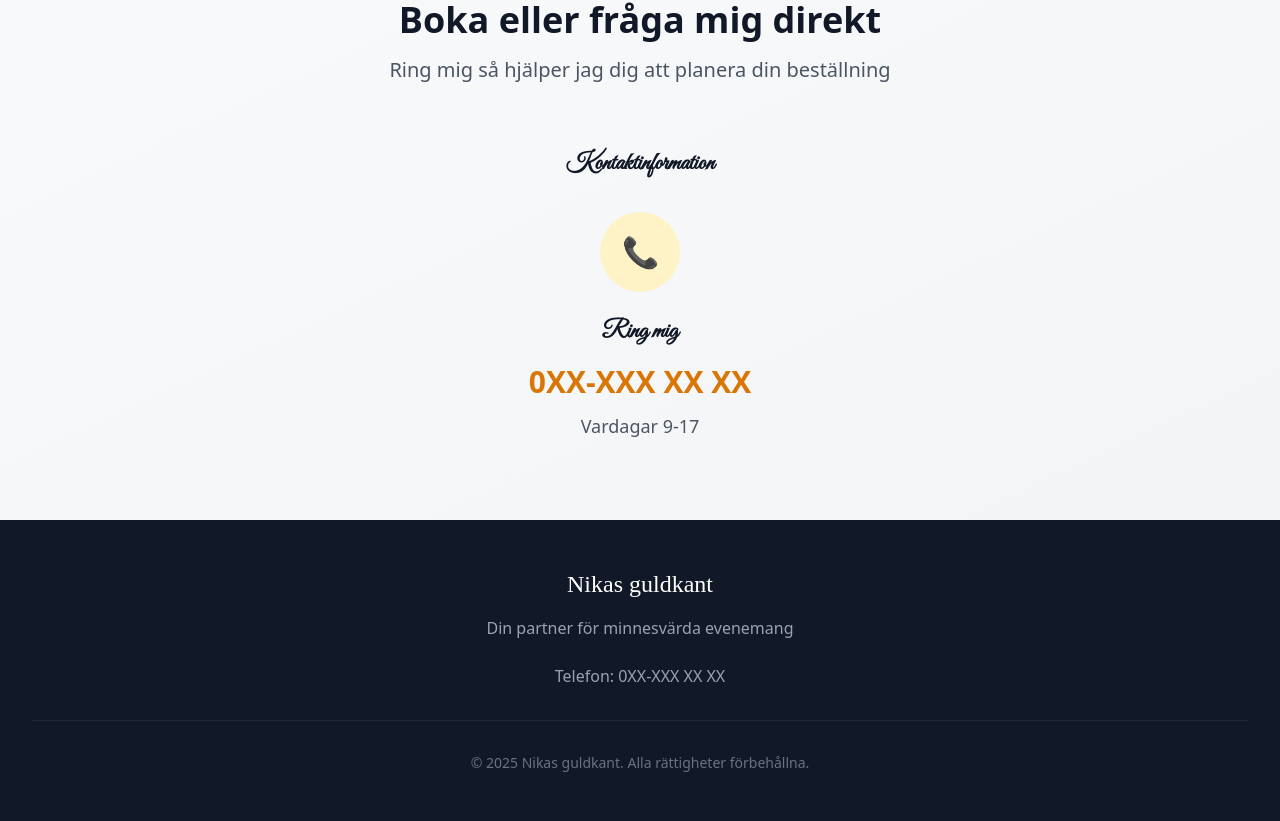
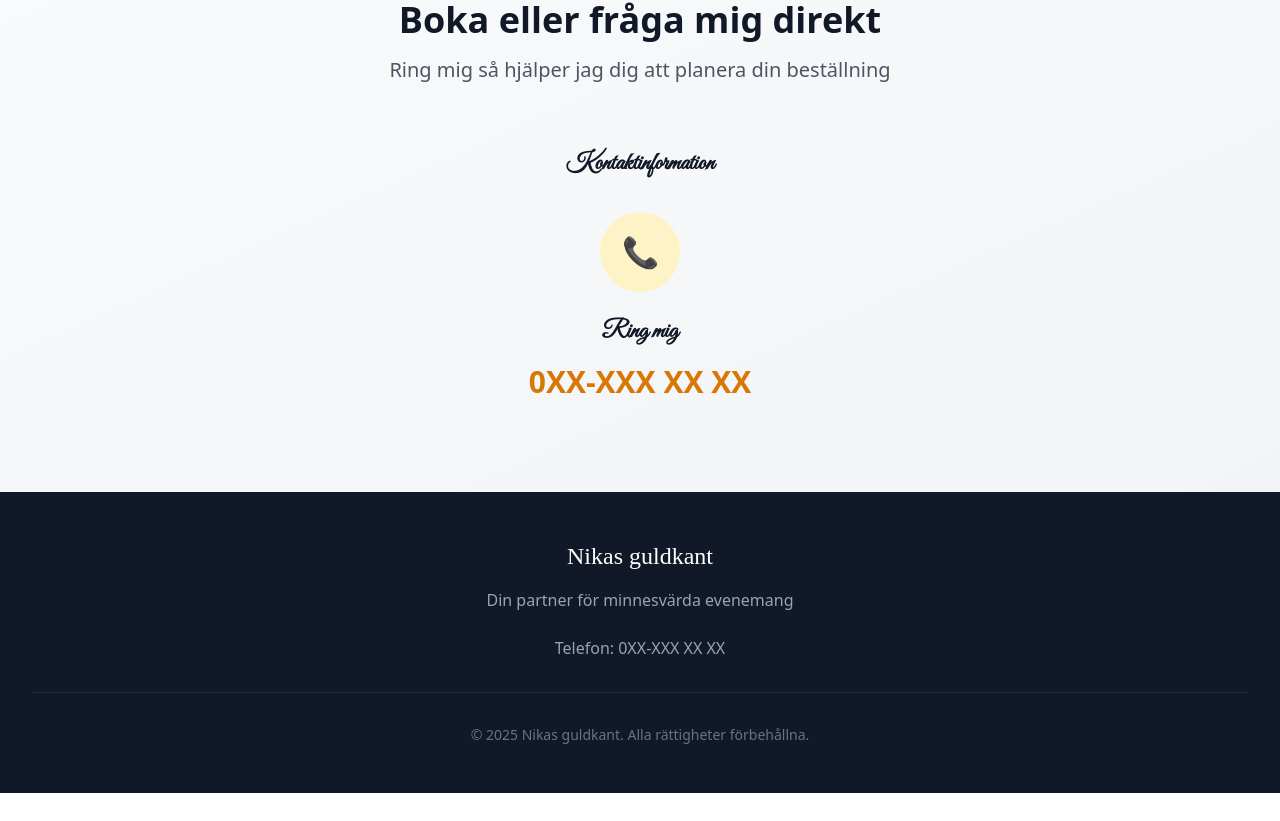
Before and after one commit to sgxman/Nikasguldkant, a React (Vite) app: page / in a window 1280 px wide. Shown: the part 2400-3221 px from the top of the page. After the commit the page ends 3193 px from the top, so only its background shows below. Built offline with nearby package versions, Linux system fonts and the light colour scheme; a web font is replaced by a local one.

Commit message:
Updated App.tsx

```diff
--- a/src/App.tsx
+++ b/src/App.tsx
@@ -270,7 +270,6 @@ function App() {
                   </div>
                   <h4 className="text-2xl font-semibold text-gray-900 mb-4 font-elegant">Ring mig</h4>
                   <p className="text-3xl font-bold text-amber-600 mb-3">0XX-XXX XX XX</p>
-                  <p className="text-lg text-gray-600">Vardagar 9-17</p>
                 </div>
               </div>
             </div>
```
